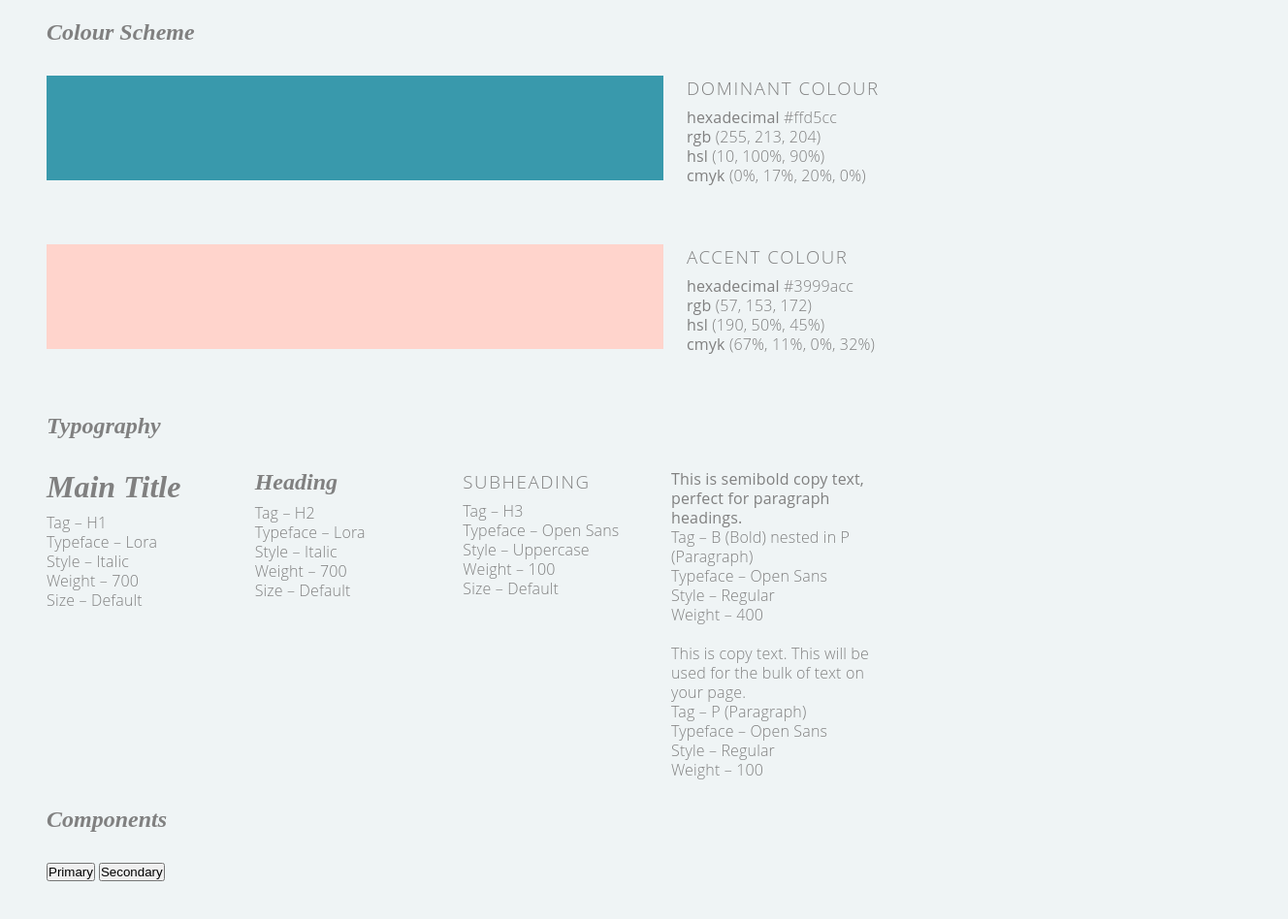
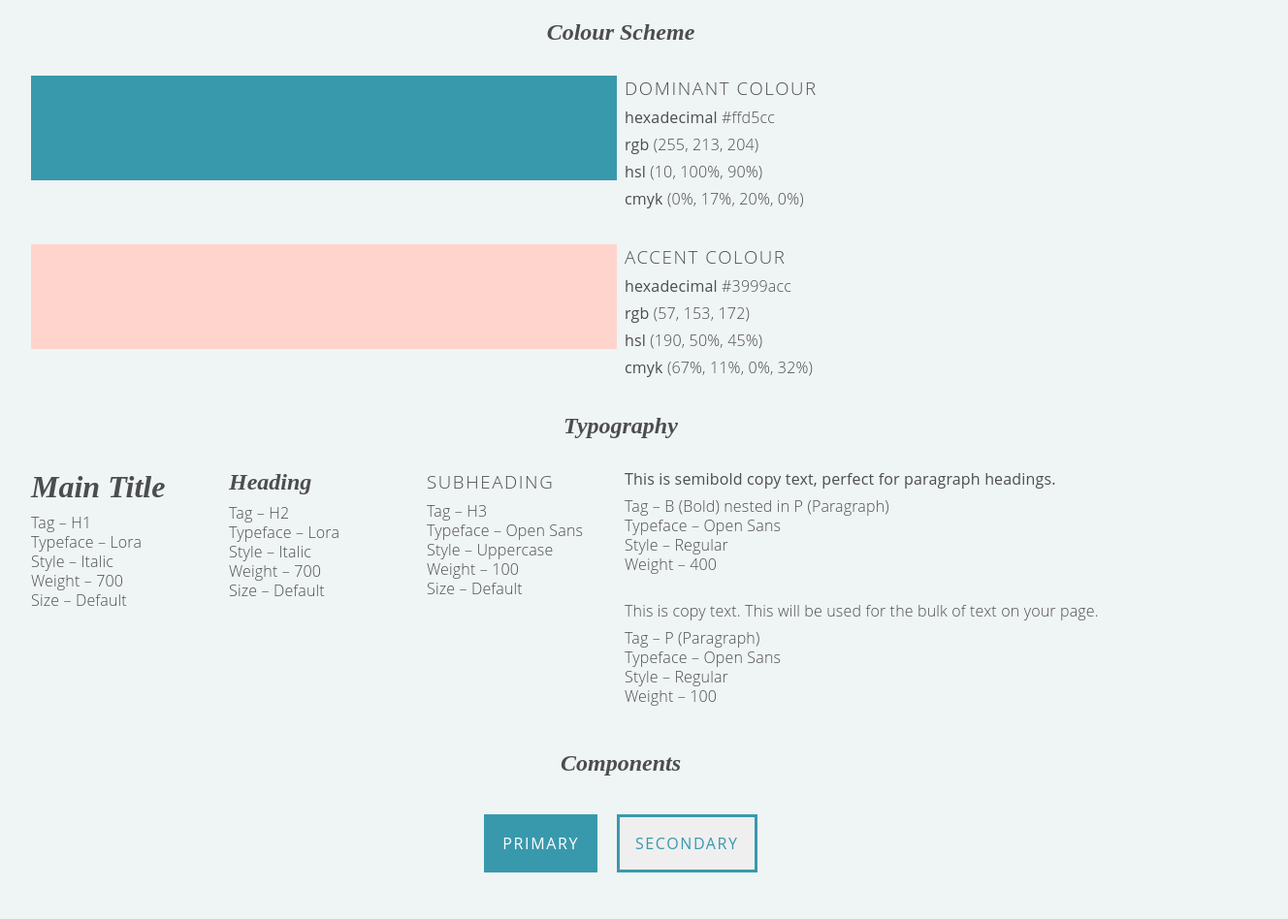
Before and after one commit to hollyeastick/design-system, a plain HTML site: page index.html in a window 1280 px wide. Shown: the part 140-1088 px from the top of the page at 97% size, 1328 px wide, since content can reach past the window. Drawn offline with Linux system fonts and the light colour scheme.

Commit message:
Button styling

```diff
--- a/index.html
+++ b/index.html
@@ -2,7 +2,7 @@
 
 <head>
   <title>Design System</title>
-  <link rel="stylesheet" href="styles.css" type="text/css">
+  <link rel="stylesheet" href="/styles.css" type="text/css">
 </head>
 
 <body>
--- a/styles.css
+++ b/styles.css
@@ -23,12 +23,17 @@
     flex-wrap: wrap;
     align-items: center;
     justify-content: space-between;
+    padding: 0 2rem;
   }
 
   nav {
     display: inline-block;
     float: right;
-    margin-right: 50px;
+    margin-right: 3rem;
+  }
+
+main {
+    padding: 0 2rem;
   }
 
 /* Navigation */
@@ -61,7 +66,7 @@
 /* Typography */
 
   h1,h2,h3,h4 {
-    color: hsl(100, 0%, 50%);
+    color: hsl(100, 0%, 30%);
     font-family: "Lora", serif;
     font-weight: 700;
     font-style: italic;
@@ -85,16 +90,17 @@
   }
 
   p {
-    color: hsl(100, 0%, 50%);
+    color: hsl(100, 0%, 30%);
     font-family: "Open Sans", sans-serif;
     letter-spacing: 0.01rem;
     line-height: 1.25rem;
     font-style: normal;
     font-weight: 100;
+    margin-bottom: 0.5rem;
   }
 
   p b {
-    display: inline;
+    display: inline-block;
     font-family: "Open Sans", sans-serif;
     letter-spacing: 0.01rem;
     line-height: 1.25rem;
@@ -107,17 +113,16 @@
   .grid-container {
     display: grid;
     width: 100%;
-    grid-template: repeat(12, minmax(50px, auto)) / repeat(6, 1fr);
+    grid-template: repeat(20, 50px) / repeat(6, 1fr);
     grid-gap: 0.5rem 0.5rem;
-    margin: 3rem;
   }
-
 
 /* Colour Scheme */
 
   .grid-heading {
     grid-column-start: 1;
     grid-column-end: 7;
+    text-align: center;
   }
 
   .colour-item-1 {
@@ -131,15 +136,92 @@
   }
 
   .colour-item-3 {
-    padding: 0 1rem;
-    grid-area: 2 / 4 / 5 / 7;
+    grid-area: 2 / 4 / 5 / 6;
   }
 
   .colour-item-4 {
-    padding: 0 1rem;
     grid-area: 5 / 4 / 8 / 7;
   }
 
+
+
+/* Typography */
+
+  .typography-item-1 {
+    grid-area: 9 / 1 / 14 / 2;
+  }
+
+  .typography-item-2 {
+    grid-area: 9 / 2 / 14 / 3;
+  }
+
+  .typography-item-3 {
+    grid-area: 9 / 3 / 14 / 4;
+  }
+
+  .typography-item-4 {
+    grid-area: 9 / 4 / 14 / 7;
+  }
+
+
+
+/*  Components */
+
+  .component-1 {
+    grid-area: 15 / 3 / 15 / 5;
+    text-align: center;
+  }
+
+.button-primary {
+  border: 0.2rem solid hsl(190, 50%, 45%);
+  background-color: hsl(190, 50%, 45%);
+  font-family: "Open Sans", sans-serif;
+  letter-spacing: 0.1rem;
+  text-transform: uppercase;
+  font-style: normal;
+  font-weight: 400;
+  font-size: 1rem;
+  text-align: left;
+  color: white;
+  padding: 1rem;
+}
+
+.button-primary:hover {
+  text-decoration: underline;
+}
+
+.button-primary:active {
+  border: 0.2rem solid hsl(10, 100%, 90%);
+  background-color: hsl(10, 100%, 90%);
+  color: hsl(190, 50%, 45%);
+}
+
+.button-secondary {
+  border: 0.2rem solid hsl(190, 50%, 45%);
+  font-family: "Open Sans", sans-serif;
+  letter-spacing: 0.1rem;
+  text-transform: uppercase;
+  font-style: normal;
+  font-weight: 400;
+  font-size: 1rem;
+  text-align: left;
+  color: hsl(190, 50%, 45%);
+  box-sizing: border-box;
+  padding: 1rem;
+}
+
+.button-secondary:hover {
+  border: 0.2rem solid hsl(190, 50%, 45%);
+  text-decoration: underline;
+}
+
+.button-secondary:active {
+  border-color: hsl(10, 100%, 90%);
+}
+
+.button-primary, .button-secondary {
+  margin: 0.5rem;
+}
 
 /* Responsive */
 
```
